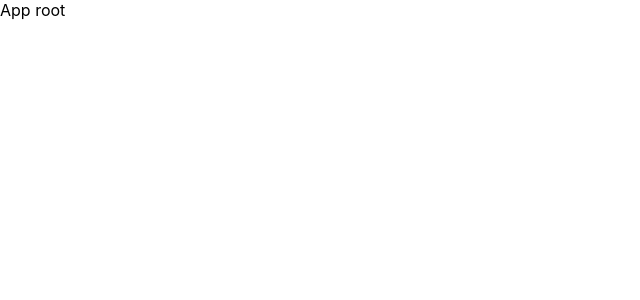
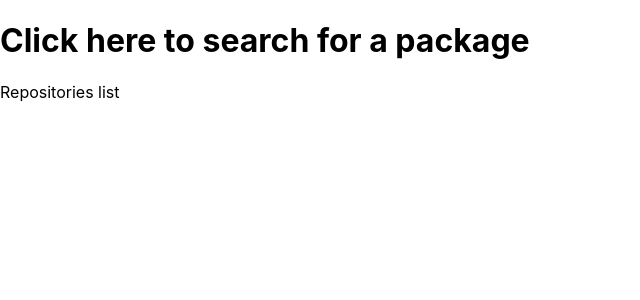
Before and after one commit to Yibaebi/npm_package_search_app, a React (Create React App) app: page / in a window 1280 px wide. Shown: the top 300 px of the page, without its empty margins (0-640 px from the left). Built offline with nearby package versions, Linux system fonts and the light colour scheme.

Commit message:
NEW: initial commit for a new repositories list component

```diff
--- a/src/components/App.tsx
+++ /dev/null
@@ -1,7 +0,0 @@
-import React from 'react'
-
-const App = () => {
-  return <div>App root</div>
-}
-
-export default App
--- /dev/null
+++ b/src/components/RepositoriesList.tsx
@@ -0,0 +1,7 @@
+import React from 'react'
+
+const RepositoriesList: React.FC = () => {
+  return <div>Repositories list</div>
+}
+
+export default RepositoriesList
--- a/src/index.tsx
+++ b/src/index.tsx
@@ -1,7 +1,7 @@
 import React from 'react'
 import ReactDOM from 'react-dom'
-import App from './components/App'
 import './index.css'
+import App from './pages/App'
 
 ReactDOM.render(
   <React.StrictMode>
```
